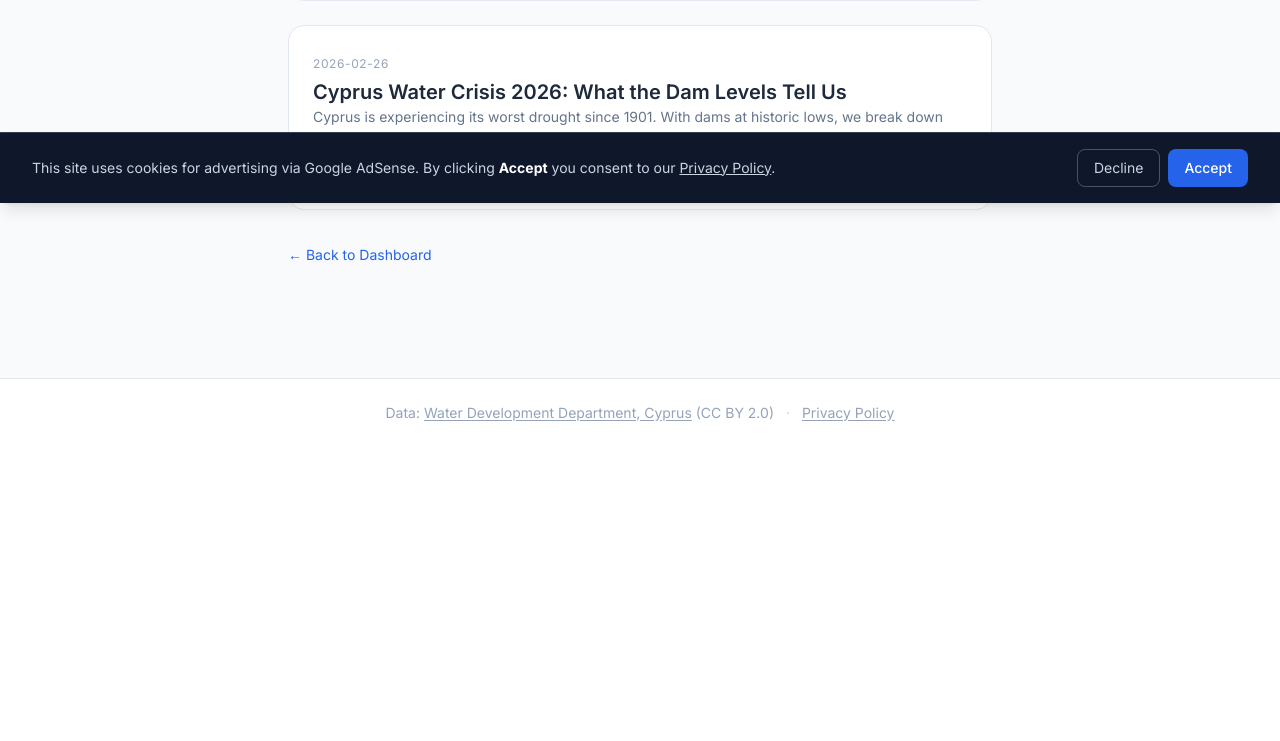
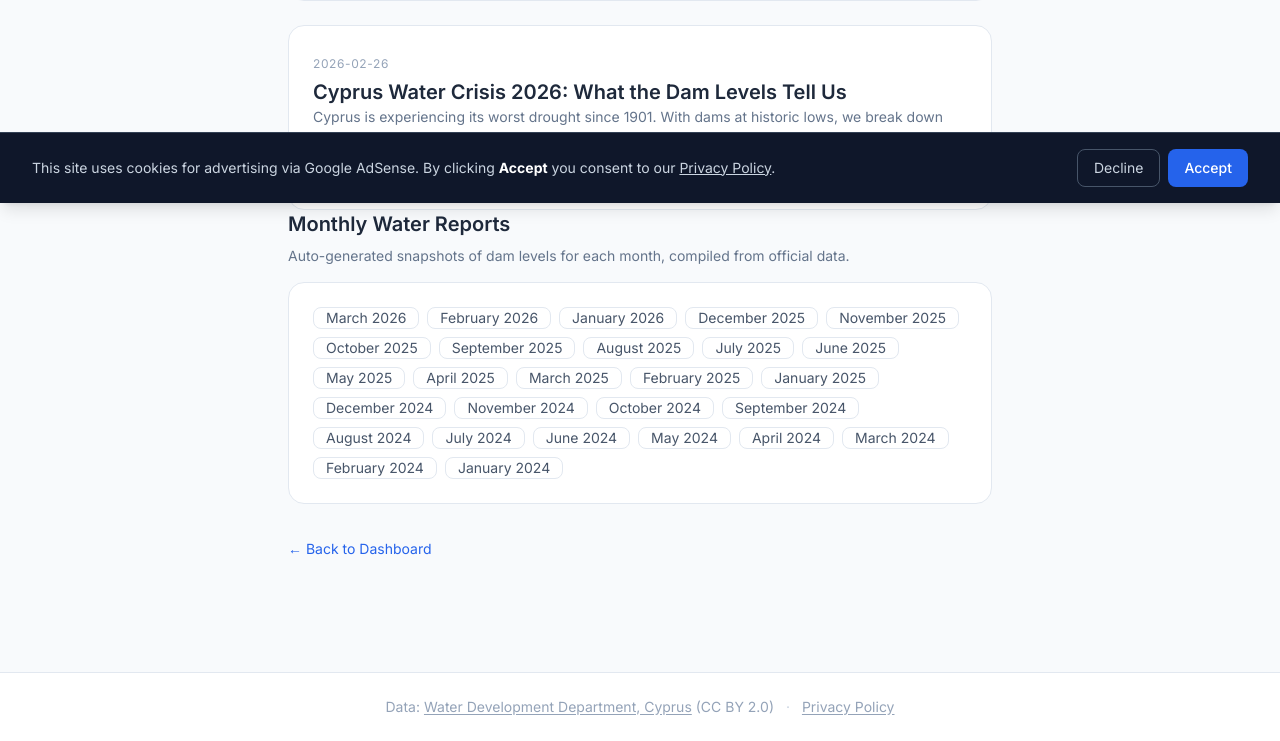
Before and after one commit to Gesoti/Nero, a FastAPI app: page /blog in a window 1280 px wide. Shown: the part 597-1338 px from the top of the page. Before the commit the page ends 1018 px from the top, so only its background shows below. Run offline with FastAPI, Linux system fonts and the light colour scheme; parts of the project's set-up code (start-up, migrations or seed data) failed here and were passed over.

Commit message:
Add monthly reports section to blog index for discoverability
Monthly water reports were only accessible via direct URL. Now the
blog index shows a "Monthly Water Reports" section with clickable
month links from January 2024 to present. Reports remain noindexed
for Google but are now easily discoverable by visitors.

Co-Authored-By: Claude Opus 4.6 <noreply@anthropic.com>

```diff
--- a/app/routes/pages.py
+++ b/app/routes/pages.py
@@ -141,11 +141,31 @@ async def privacy(request: Request):
 
 @router.get("/blog")
 async def blog_index(request: Request):
+    import calendar
+    from datetime import date as date_type
+
     posts = load_all_posts()
+
+    # Generate available monthly report links (from 2024-01 to current month)
+    today = date_type.today()
+    report_months: list[dict[str, str]] = []
+    year, month = today.year, today.month
+    while (year, month) >= (2024, 1):
+        month_name = calendar.month_name[month]
+        report_months.append({
+            "label": f"{month_name} {year}",
+            "url": f"/blog/water-report-{year}-{month:02d}",
+        })
+        month -= 1
+        if month == 0:
+            month = 12
+            year -= 1
+
     return templates.TemplateResponse(
         request,
         "blog_index.html",
-        {"posts": posts, "canonical_url": _canonical("/blog"),
+        {"posts": posts, "report_months": report_months,
+         "canonical_url": _canonical("/blog"),
          "breadcrumbs": _breadcrumbs(("Blog", "/blog"))},
     )
 
--- a/app/templates/blog_index.html
+++ b/app/templates/blog_index.html
@@ -30,6 +30,24 @@
     </div>
     {% endif %}
 
+    {% if report_months %}
+    <div id="monthly-reports" class="mt-12">
+        <h2 class="text-xl font-semibold text-slate-800 mb-2">Monthly Water Reports</h2>
+        <p class="text-sm text-slate-500 mb-4">Auto-generated snapshots of dam levels for each month, compiled from official data.</p>
+        <div class="bg-white rounded-2xl border border-slate-200 p-6">
+            <div class="flex flex-wrap gap-2">
+                {% for report in report_months %}
+                <a href="{{ report.url }}"
+                   class="px-3 py-1.5 text-sm rounded-lg border border-slate-200 text-slate-600
+                          hover:bg-blue-50 hover:text-blue-700 hover:border-blue-200 transition-colors">
+                    {{ report.label }}
+                </a>
+                {% endfor %}
+            </div>
+        </div>
+    </div>
+    {% endif %}
+
     <div class="mt-8">
         <a href="/" class="text-sm text-blue-600 hover:underline">← Back to Dashboard</a>
     </div>
```
Also changed, not shown: tests/test_routes.py (+6 -0 lines).
